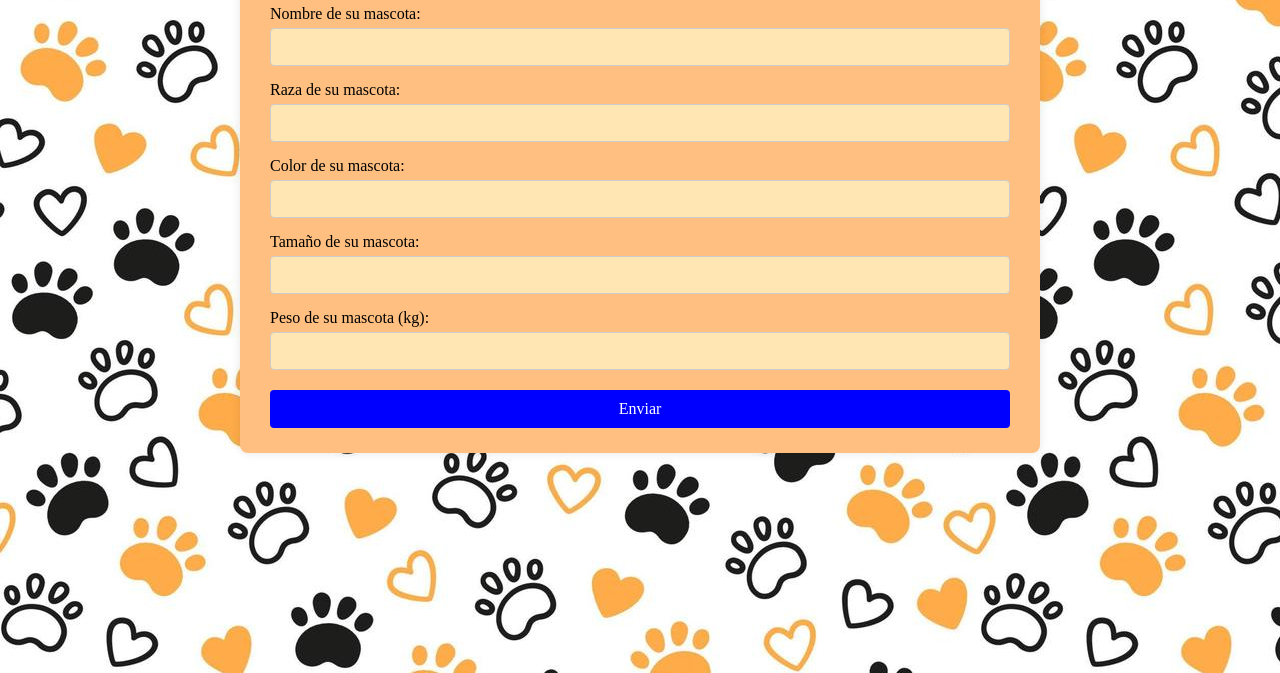
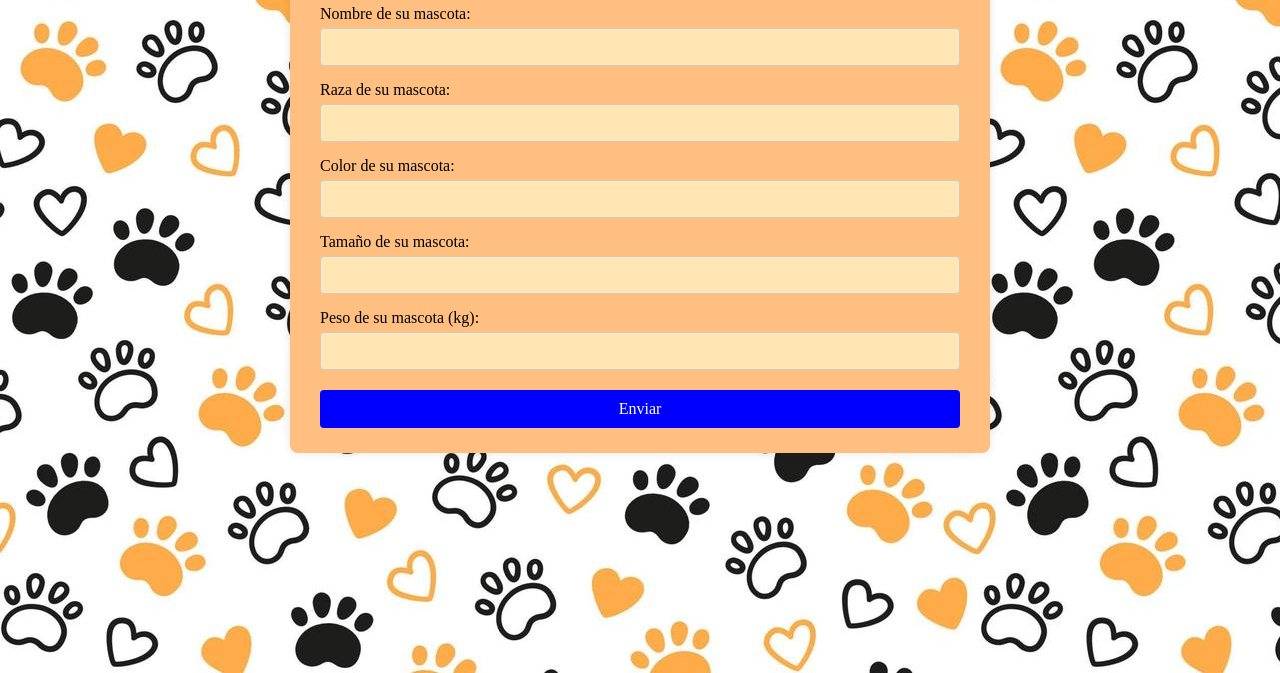
Before and after one commit to CDRIE95/githubpage, a plain HTML site: page index.html in a window 1280 px wide. Shown: the part 127-800 px from the top of the page. Drawn offline with Linux system fonts and the light colour scheme.

Commit message:
Update styles.css

```diff
--- a/styles.css
+++ b/styles.css
@@ -13,7 +13,7 @@ body {
   display: flex;
   justify-content: center;
   align-items: flex-start;
-  min-height: 60vh;
+  min-height: 100vh;
   padding: 40px;
   margin: 0;
 }
@@ -23,8 +23,8 @@ body {
   padding: 25px 30px;
   border-radius: 8px;
   box-shadow: 0 0 10px rgba(0, 0, 0, 0.1);
-  width: 80%;
-  max-width: 800px;
+  width: 100%;
+  max-width: 700px;
 }
 
 h2 {
```
